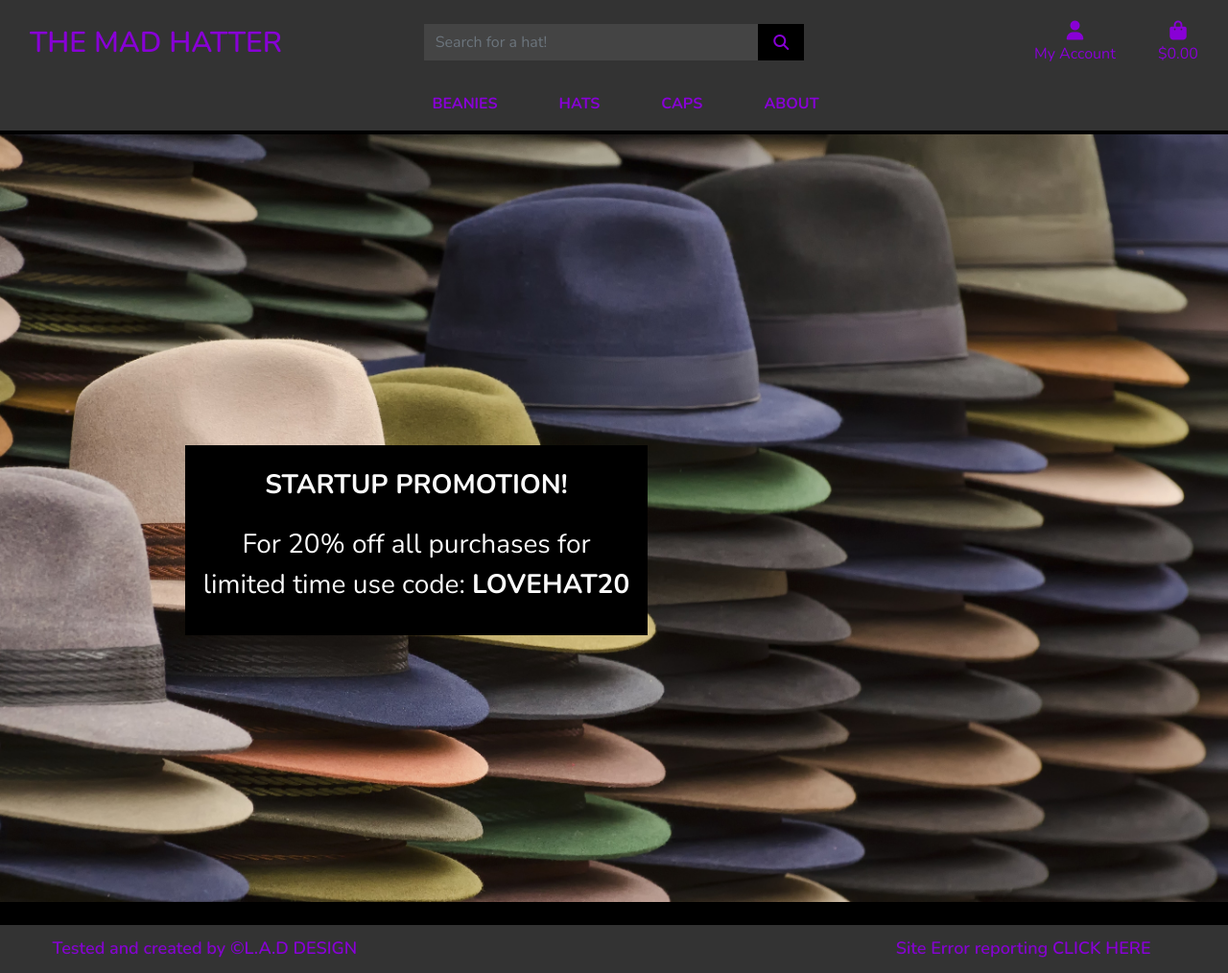
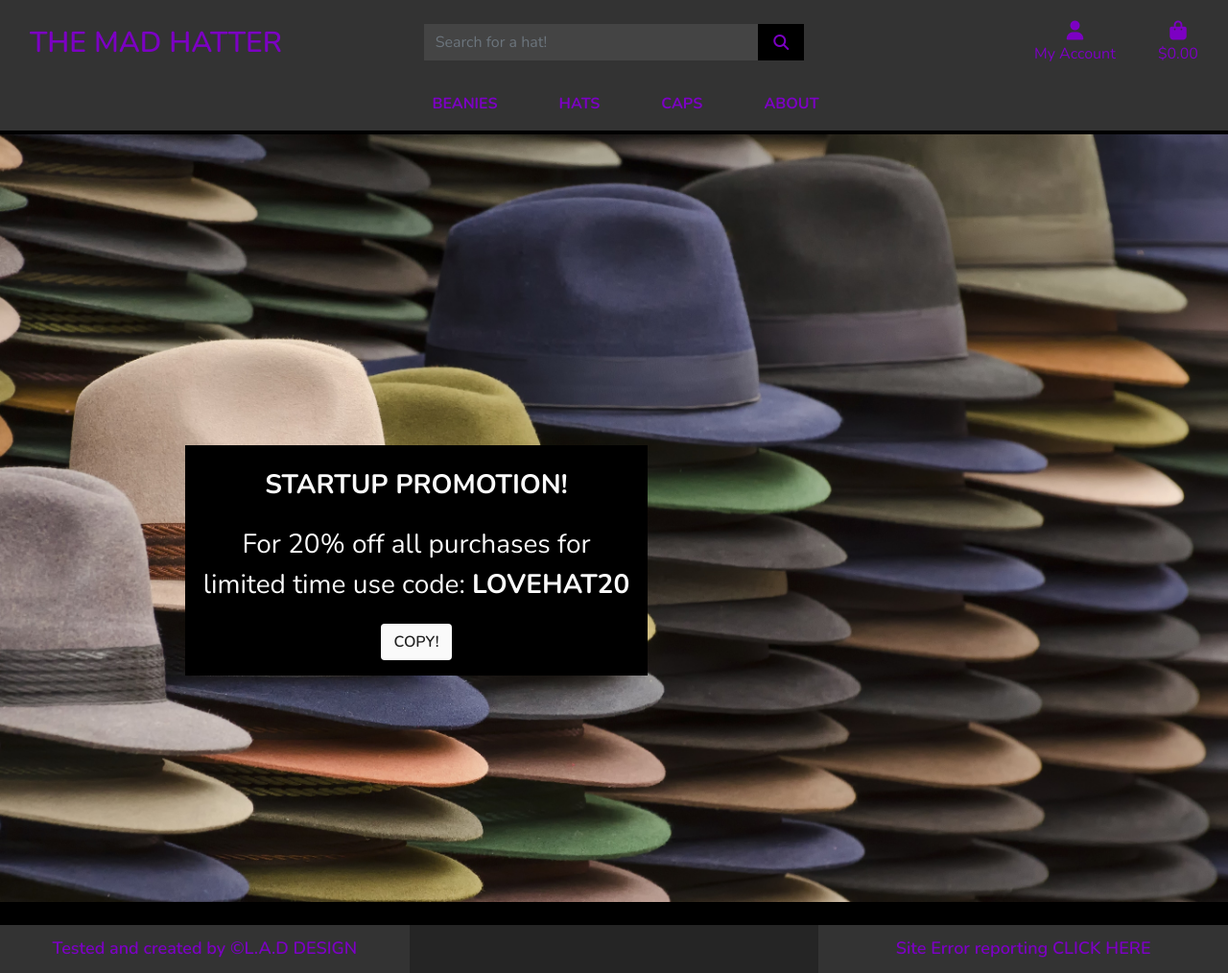
Before and after one commit to laurence100795/The-Mad-Hatter, a Django app: page / in a window 1280 px wide. Shown: the whole page at 96% size. Run offline with Django 3.2, Linux system fonts and the light colour scheme; some libraries are stand-ins or nearby versions.

Commit message:
added copy button feature to the promo

```diff
--- a/home/static/css/home.css
+++ b/home/static/css/home.css
@@ -34,6 +34,19 @@
     text-align: center;
 }
 
+/*Promo copy button styling*/
+.promo-button {
+    background-color: #fafafa;
+    color: #212121;
+    font-weight: 600;
+}
+
+/*Promo copy button hover effect*/
+.promo-button:hover {
+    background-color: #7c00c3;
+    color: #fafafa;
+}
+
 /*===========================Media Queries===========================*/
 
 /*Homepage Background positioning medium screen*/
--- a/home/static/js/home.js
+++ b/home/static/js/home.js
@@ -16,3 +16,17 @@ function nextSlide() {
 }
 
 /*BackGround Slider Animation*/
+
+/*Copy Promotion Code*/
+document.getElementById("promoCopy").addEventListener("click", copy_promo);
+
+function copy_promo() {
+    var copyText = document.getElementById("promoCode");
+    var textArea = document.createElement("textarea");
+    textArea.value = copyText.textContent;
+    document.body.appendChild(textArea);
+    textArea.select();
+    document.execCommand("Copy");
+    textArea.remove();
+}
+/*Copy Promotion Code*/
--- a/home/templates/home/index.html
+++ b/home/templates/home/index.html
@@ -26,7 +26,8 @@
             <div class="home-promo-styling">
                 <div class="home-promo-text p-3">
                 <p class="text-uppercase font-weight-bold p-1">Startup Promotion!</p>
-                <p>For 20% off all purchases for limited time use code: <span class="font-weight-bold">LOVEHAT20</span></p>
+                <p>For 20% off all purchases for limited time use code: <span id="promoCode" class="font-weight-bold">LOVEHAT20</span></p>
+                <button class="btn promo-button" id="promoCopy">COPY!</button>
                 </div>
             </div>
         </div>
--- a/static/css/base.css
+++ b/static/css/base.css
@@ -8,7 +8,7 @@ body {
     background-color: black;
     height: 100%;
     background-size: cover;
-    color: rgb(132, 4, 206);
+    color: #7c00c3;
     font-family: 'Nunito';
 }
 
@@ -28,24 +28,24 @@ body {
 
 /*dropdown menu text color change*/
 .dropdown-style {
-    color: rgb(136, 0, 214);
+    color:#7c00c3;
 }
 
 /*dropdown menu item color change*/
 .topnav-icon-style {
-    color: rgb(136, 0, 214);
+    color: #7c00c3;
 }
 
 /*dropdown logo text color change*/
 .logo-font {
     text-transform: uppercase;
-    color: rgb(136, 0, 214);
+    color: #7c00c3;
 }
 /*site logo styling*/
 .main-logo-nav {
     width: fit-content;
     text-transform: uppercase;
-    color: rgb(136, 0, 214);
+    color: #7c00c3;
     font-weight: 600;
     font-size: 30px;
 }
@@ -68,7 +68,7 @@ body {
 /*search box stlying*/
 .input-style {
     background-color: #444;
-    color: rgb(136, 0, 214);
+    color: #7c00c3;
 }
 /*search box button styling*/
 .nav-search {
@@ -89,7 +89,7 @@ body {
 /*Footer margin correction*/
 .footer-content {
     margin: 0;
-    background-color: #333333
+    background-color: #252525
 }
 
 /*Footer default colour and height*/
@@ -109,7 +109,7 @@ body {
 /*footer interactive content stlying*/
 .footer-content div p a {
     text-decoration: none;
-    color: rgb(136, 0, 214);
+    color:#7c00c3;
 }
 
 /*footer interactive content active effect*/
```
